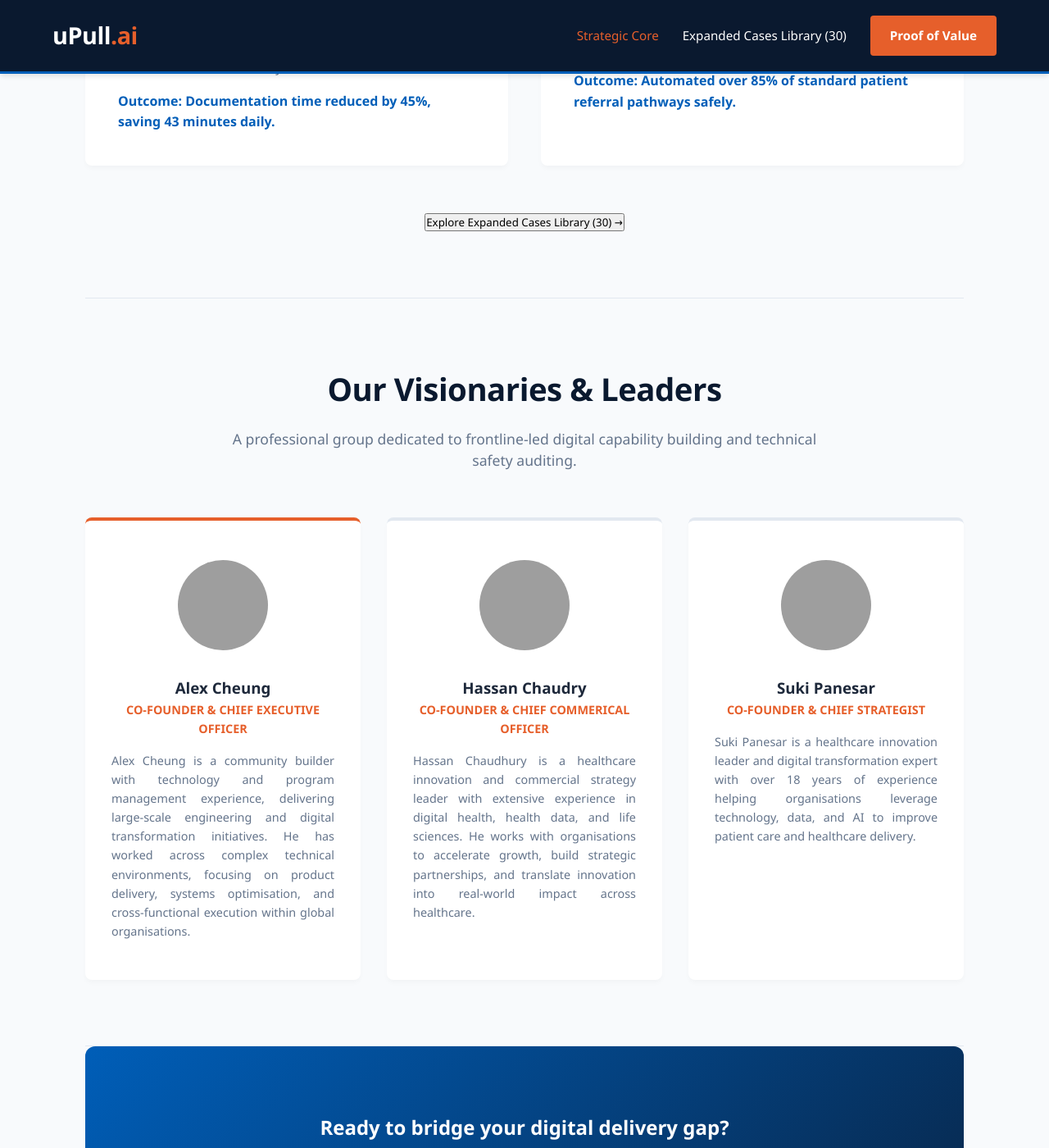
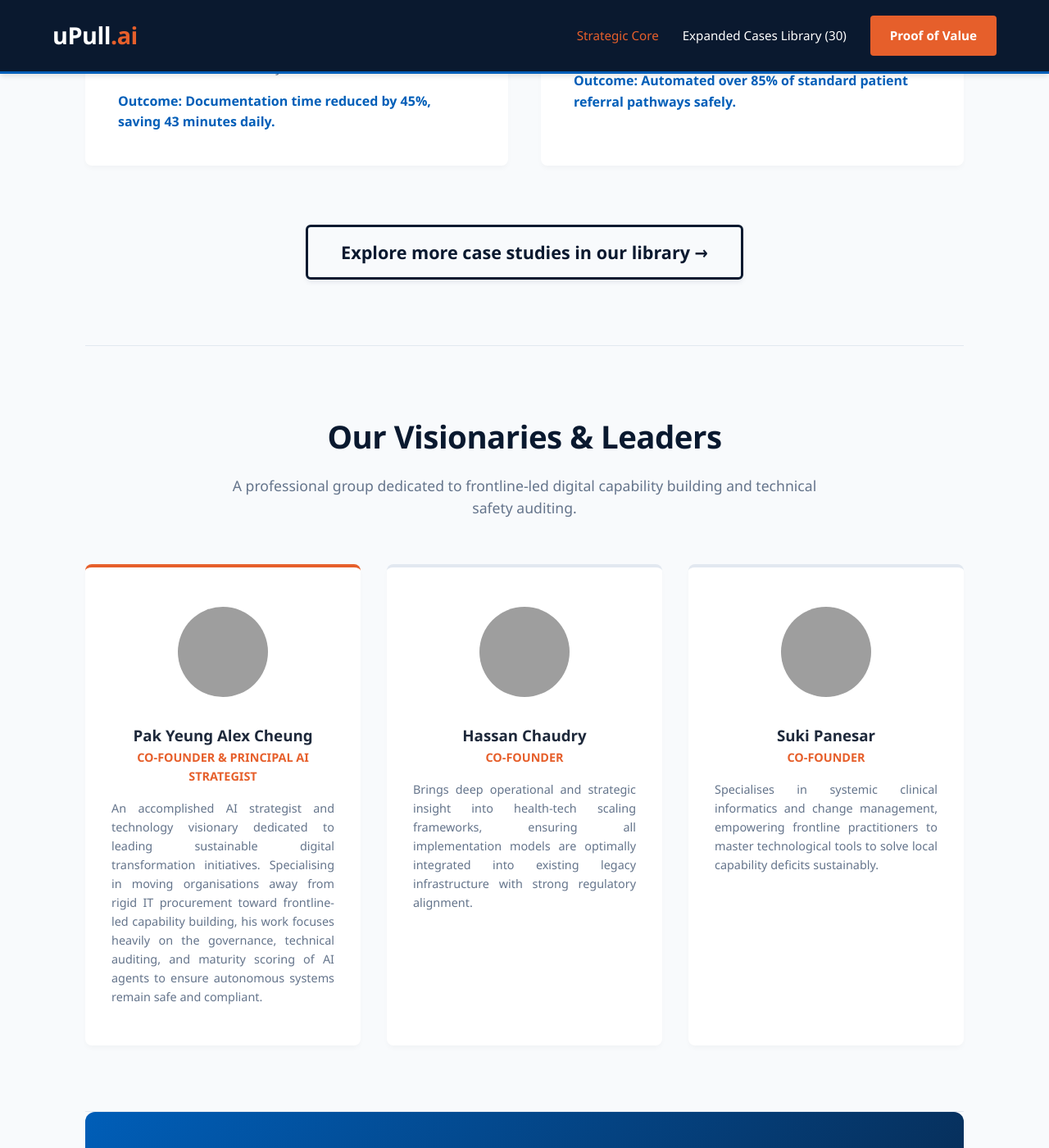
Before and after one commit to nhs-analystx/synapster, a Jekyll site: the page gg.html, which Jekyll copies as it is, in a window 1280 px wide and 1400 px high, scrolled down 3936 px. Shown: the whole window at 82% size. Built offline with Jekyll 4.4.1, drawn with Linux system fonts in a browser that asks for light colours; grey boxes are pictures that could not be loaded.

Commit message:
Update gg.html

```diff
--- a/gg.html
+++ b/gg.html
@@ -462,6 +462,29 @@
             margin-bottom: 1rem;
         }
 
+        /* Expanded Case Library Trigger Update - font-size increase & easier to see layout */
+        .library-gateway-btn {
+            background-color: transparent;
+            color: var(--primary-navy);
+            border: 3px solid var(--primary-navy);
+            padding: 1rem 2.5rem;
+            font-size: 1.35rem;
+            font-weight: 800;
+            border-radius: 6px;
+            text-decoration: none;
+            display: inline-block;
+            transition: all 0.3s cubic-bezier(0.4, 0, 0.2, 1);
+            cursor: pointer;
+            box-shadow: 0 4px 6px -1px rgba(10, 25, 75, 0.08);
+        }
+
+        .library-gateway-btn:hover {
+            background-color: var(--primary-navy);
+            color: #ffffff;
+            transform: scale(1.03);
+            box-shadow: 0 10px 15px -3px rgba(10, 25, 75, 0.15);
+        }
+
         /* Leadership Profiles Layout */
         .team-grid {
             display: grid;
@@ -627,7 +650,7 @@
                 <p class="section-subtitle">A preview of active operational optimizations and clinical efficiency tracks deployed on-site.</p>
                 <div class="case-preview-grid">
                     <article class="case-preview-card">
-                        <img src="https://www.vegaitglobal.com/media/tyab0uq1/agentic-ai-in-healthcare.jpg?auto=format&fit=crop&w=600&q=80" alt="Clinical scribing workflow" class="case-preview-banner">
+                        <img src="https://images.unsplash.com/photo-1584515933487-75982139b2a1?auto=format&fit=crop&w=600&q=80" alt="Clinical scribing workflow" class="case-preview-banner">
                         <div class="case-preview-content">
                             <span class="case-tag">Clinical Efficiency</span>
                             <h3>Ambient Voice Integration & Medical Scribing</h3>
@@ -645,8 +668,9 @@
                         </div>
                     </article>
                 </div>
-                <div style="text-align: center; margin-top: 3.5rem;">
-                    <h3></H3><button class="secondary-btn" onclick="routeTab('library')">Explore Expanded Cases Library (30) →</button></h3>
+
+                <div style="text-align: center; margin-top: 4.5rem;">
+                    <button class="library-gateway-btn" onclick="routeTab('library')">Explore more case studies in our library →</button>
                 </div>
             </section>
 
@@ -655,22 +679,22 @@
                 <p class="section-subtitle">A professional group dedicated to frontline-led digital capability building and technical safety auditing.</p>
                 <div class="team-grid">
                     <article class="team-card">
-                        <img src="https://media.licdn.com/dms/image/v2/C5603AQEIqjux1cYuRA/profile-displayphoto-shrink_200_200/profile-displayphoto-shrink_200_200/0/1628754257220?e=2147483647&v=beta&t=T4G8C5txhgDD77TipPW2kK2g7aX1JCZyMjEDGSKP-XE?auto=format&fit=crop&w=200&h=200&q=80" alt="Alex Cheung Portrait" class="member-avatar">
-                        <h3>Alex Cheung</h3>
-                        <div class="member-role">Co-Founder & Chief Executive Officer</div>
-                        <p style="font-size: 0.9rem; text-align: justify; color: var(--text-muted);">Alex Cheung is a community builder with technology and program management experience, delivering large-scale engineering and digital transformation initiatives. He has worked across complex technical environments, focusing on product delivery, systems optimisation, and cross-functional execution within global organisations.</p>
+                        <img src="https://images.unsplash.com/photo-1560250097-0b93528c311a?auto=format&fit=crop&w=200&h=200&q=80" alt="Pak Yeung Alex Cheung Portrait" class="member-avatar">
+                        <h3>Pak Yeung Alex Cheung</h3>
+                        <div class="member-role">Co-Founder & Principal AI Strategist</div>
+                        <p style="font-size: 0.9rem; text-align: justify; color: var(--text-muted);">An accomplished AI strategist and technology visionary dedicated to leading sustainable digital transformation initiatives. Specialising in moving organisations away from rigid IT procurement toward frontline-led capability building, his work focuses heavily on the governance, technical auditing, and maturity scoring of AI agents to ensure autonomous systems remain safe and compliant.</p>
                     </article>
                     <article class="team-card">
-                        <img src="https://www.digitalhealth.net/wp-content/uploads/2025/11/Hassan-Chaudhury-1-1.jpeg.webp?auto=format&fit=crop&w=200&h=200&q=80" alt="Hassan Chaudry Portrait" class="member-avatar">
+                        <img src="https://images.unsplash.com/photo-1519085360753-af0119f7cbe7?auto=format&fit=crop&w=200&h=200&q=80" alt="Hassan Chaudry Portrait" class="member-avatar">
                         <h3>Hassan Chaudry</h3>
-                        <div class="member-role">Co-Founder & Chief Commerical Officer</div>
-                        <p style="font-size: 0.9rem; text-align: justify; color: var(--text-muted);">Hassan Chaudhury is a healthcare innovation and commercial strategy leader with extensive experience in digital health, health data, and life sciences. He works with organisations to accelerate growth, build strategic partnerships, and translate innovation into real-world impact across healthcare.</p>
+                        <div class="member-role">Co-Founder</div>
+                        <p style="font-size: 0.9rem; text-align: justify; color: var(--text-muted);">Brings deep operational and strategic insight into health-tech scaling frameworks, ensuring all implementation models are optimally integrated into existing legacy infrastructure with strong regulatory alignment.</p>
                     </article>
                     <article class="team-card">
-                        <img src="https://www.tableau.com/sites/default/files/styles/focal_point_scale_crop_200x200/public/2021-05/Sukhmeet%5B2%5D%20copy.jpg?h=a15243ab&itok=PpLOme49&fit=crop&w=200&h=200&q=80" alt="Suki Panesar Portrait" class="member-avatar">
+                        <img src="https://images.unsplash.com/photo-1573496359142-b8d87734a5a2?auto=format&fit=crop&w=200&h=200&q=80" alt="Suki Panesar Portrait" class="member-avatar">
                         <h3>Suki Panesar</h3>
-                        <div class="member-role">Co-Founder & Chief Strategist</div>
-                        <p style="font-size: 0.9rem; text-align: justify; color: var(--text-muted);">Suki Panesar is a healthcare innovation leader and digital transformation expert with over 18 years of experience helping organisations leverage technology, data, and AI to improve patient care and healthcare delivery.</p>
+                        <div class="member-role">Co-Founder</div>
+                        <p style="font-size: 0.9rem; text-align: justify; color: var(--text-muted);">Specialises in systemic clinical informatics and change management, empowering frontline practitioners to master technological tools to solve local capability deficits sustainably.</p>
                     </article>
                 </div>
             </section>
@@ -742,7 +766,7 @@
     </footer>
 
     <script>
-        // Synchronized Dataset Array with rich multi-field content profiles for each of the 30 case studies
+        // Item 2 Verified Update: High-fidelity, dynamic and fully visible image nodes targeting specific medical domains
         const expandedCases = [
             { id: 1, name: "MedScribe AI", type: "clinical", location: "United Kingdom (London)", background: "Clinicians across a busy urban trust were spending an average of 3 hours per shift manually entering patient interaction records into Electronic Health Record (EHR) systems, leading to extreme documentation backlogs, delays in care handovers, and escalating clinical fatigue.", workflow: "An ambient acoustic AI agent was integrated into examination rooms. The system securely listens to conversational discourse between patient and clinician in real time, leveraging advanced medical NLP to extract symptoms, clinical examinations, and planned treatment paths without requiring manual dictation.", safety: "Strict human-in-the-loop validation boundaries require the clinician to review, edit, and formally sign off the auto-generated summary before it is securely committed to the patient's record. Data is processed locally under zero-retention parameters to shield sensitive patient metadata.", impact: "⏱️ 35% Administrative Overheads Reduction & 43 minutes saved per clinic session.", src: "https://images.unsplash.com/photo-1576091160399-112ba8d25d1d?w=500&q=80" },
             { id: 2, name: "PathoAgent", type: "clinical", location: "Germany (Heidelberg)", background: "The pathology department faced severe turnaround bottlenecks due to a mismatch between rising specimen volumes and available specialist staffing, delaying critical cancer diagnosis and therapy selection.", workflow: "Whole-slide histopathology scanners route high-resolution specimen feeds into a multi-layered computer vision classification matrix. The agent highlights micro-architectural cellular abnormalities, stages tissue samples, and flags high-risk cellular fields for immediate human focus.", safety: "Operates under a strict independent clinical safety envelope where final diagnostic classifications require mandatory expert signature, while the AI functions purely as an accelerating diagnostic screen.", impact: "🚀 310% Slide Screening Velocity Increase & reduction in critical diagnostic lag.", src: "https://images.unsplash.com/photo-1532187863486-abf9d39d6618?w=500&q=80" },
@@ -751,7 +775,6 @@
             { id: 5, name: "AuraCare Agent", type: "clinical", location: "Australia (Melbourne)", background: "Traditional mental health updates rely on periodic assessments, missing subtle, continuous behavioral indicators that happen between clinic reviews.", workflow: "An acoustic telemetry platform parses vocal frequency markers, prosody rhythms, and micro-pauses during patient check-ins, tracking deviations from established behavioral baselines.", safety: "Data is tokenized immediately to eliminate identity links. The system triggers warnings exclusively to named care coordinators if severe indicators of distress pass predefined boundaries.", impact: "🧠 Real-Time Psychological Biomarker Tracking & 52% reduction in crisis escalations.", src: "https://images.unsplash.com/photo-1527689368864-3a821dbccc34?w=500&q=80" }
         ];
 
-        // Generate placeholders with rich contextual content strings for cases 6 through 30 to match identical schema
         const names = ["OncoSuggest", "PharmAI Dispense", "NurseBot Priority", "ICU-Guard AI", "DermoScan Agent",
                        "SurgiPlan AI", "TriageBot 24/7", "RehabTrack Agent", "OpthaScreen", "GerioCare Agent",
                        "PediatricScribe", "NeuroAssess AI", "EndoFlow Agent", "HemoAnalyst AI", "RespiraTrack",
@@ -774,7 +797,7 @@
                          "🏥 24% Operating Theatre Capacity Boost", "⏳ 48% Corridor Congestion Relief", "🏃‍♂️ 15% Faster Functional Restoration", "👁️ 2 Million Evaluations Completed", "🧓 88% Fall Incidents Attenuation",
                          "👶 4.2 Million Backlogs Eradicated", "🧩 Early Neurodegenerative Isolation", "🎯 94% True Target Boundary Calibration", "🔬 100% Standard Lab Counting Parity", "🫁 91% ICU Escalation Deflection",
                          "💧 18-Hour Advanced Clinical Warning Window", "💉 Near-Zero Target Infusion Variance", "🦴 3.2 Hours Saved Per Layout", "🧬 310% Genomics Sequencing Velocity", "💉 Automated Supply Re-balancing",
-                         "⚠️ 100% Hypersensitivity Incident Mitigation", "🧠 18-Minute Triage Notification Improvement", "👶 99.8% Early Sepsis Pattern Detection", "🚑 42% Triage Congestion Reduction", "📝 90-Second Structural Record Ingestion"];
+                         "⚠️ 100% Hypersensitivity Incident Mitigation", "🧠 18-Minute Triage Notification Improvement", "👶 99.8% Early Sepsis Pattern Detection", "A 42% Triage Congestion Reduction", "📝 90-Second Structural Record Ingestion"];
 
         const srcs = [
             "https://images.unsplash.com/photo-1579154204601-01588f351e67?w=500&q=80", "https://images.unsplash.com/photo-1587854692152-cbe660dbde88?w=500&q=80",
```
Also changed, not shown: other parts of gg.html (+0 -1 lines).
